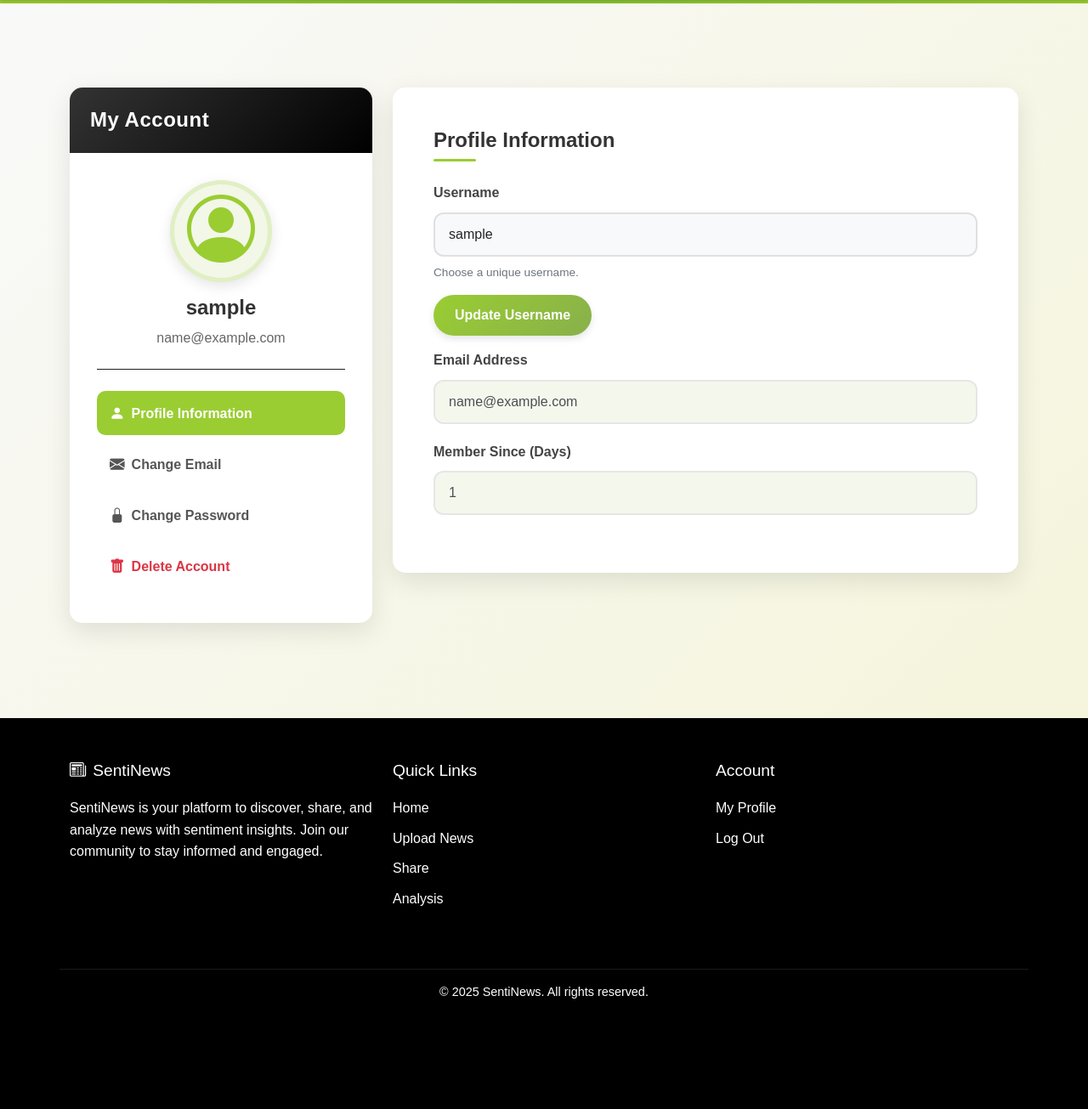
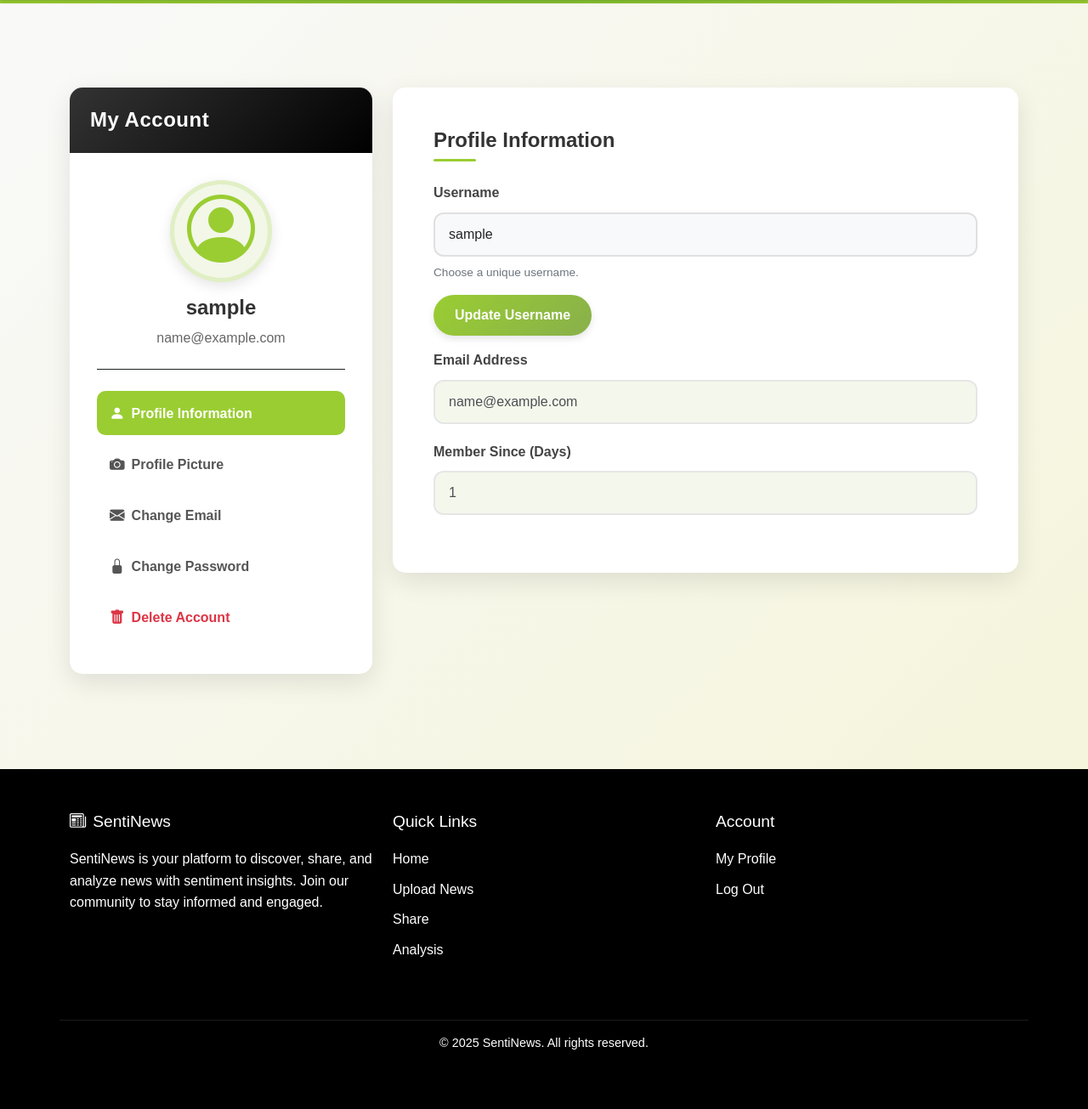
Before and after one commit to 5505GroupProject/Cits5505_groupProject, a Flask app: page /auth/profile in a window 1280 px wide. Shown: the part 91-1396 px from the top of the page at 85% size. Before the commit the page ends 1266 px from the top, so only its background shows below. Run offline with Flask 3, Linux system fonts and the light colour scheme; the visitor is signed in with stand-in values (Sample User, id 1); some libraries are stand-ins or nearby versions.

Commit message:
added a feat so that a user can add or update profile picture

```diff
--- a/app/models/user.py
+++ b/app/models/user.py
@@ -15,6 +15,8 @@ class User(db.Model, UserMixin):
     email = db.Column(db.String(120), unique=True, nullable=False)
     # Add the password field if it doesn't exist
     password_hash = db.Column(db.String(256))  # Store password hash, not plaintext
+    # Profile picture path
+    profile_picture = db.Column(db.String(200), nullable=True, default=None)
 
     # Other columns...
 
--- a/app/routes/auth.py
+++ b/app/routes/auth.py
@@ -1,6 +1,7 @@
-from flask import Blueprint, render_template, redirect, url_for, request, flash, jsonify, session
+from flask import Blueprint, render_template, redirect, url_for, request, flash, jsonify, session, current_app
 from flask_login import login_user, logout_user, current_user, login_required
 from werkzeug.security import generate_password_hash, check_password_hash
+from werkzeug.utils import secure_filename
 from app.models import User
 from app import db
 import secrets
@@ -11,6 +12,11 @@ from datetime import datetime, timedelta
 
 # Define blueprint
 auth_bp = Blueprint('auth', __name__, url_prefix='/auth')
+
+def allowed_file(filename):
+    """Check if the file has an allowed extension."""
+    ALLOWED_EXTENSIONS = {'png', 'jpg', 'jpeg', 'gif'}
+    return '.' in filename and filename.rsplit('.', 1)[1].lower() in ALLOWED_EXTENSIONS
 
 @auth_bp.route('/login', methods=['GET', 'POST'])
 def login():
@@ -286,8 +292,52 @@ def profile():
     elif request.method == 'POST':
         action = request.form.get('action')
 
+        # Update profile picture
+        if action == 'update_profile_picture':
+            if 'profile_picture' not in request.files:
+                return jsonify({'error': 'No file part'}), 400
+
+            file = request.files['profile_picture']
+
+            if file.filename == '':
+                return jsonify({'error': 'No selected file'}), 400
+
+            if file and allowed_file(file.filename):
+                # Generate a secure filename with timestamp to avoid duplicates
+                filename = secure_filename(f"{current_user.username}_{int(datetime.now().timestamp())}{os.path.splitext(file.filename)[1]}")
+
+                # Create avatars directory if it doesn't exist
+                avatars_dir = os.path.join(current_app.static_folder, 'uploads', 'avatars')
+                if not os.path.exists(avatars_dir):
+                    os.makedirs(avatars_dir)
+
+                # Save the file
+                file_path = os.path.join(avatars_dir, filename)
+                file.save(file_path)
+
+                # Delete old profile picture if exists
+                if user.profile_picture:
+                    old_file_path = os.path.join(avatars_dir, user.profile_picture)
+                    try:
+                        if os.path.exists(old_file_path):
+                            os.remove(old_file_path)
+                    except Exception as e:
+                        # Just log the error, but continue with updating
+                        print(f"Error removing old profile picture: {e}")
+
+                # Update user record
+                user.profile_picture = filename
+                db.session.commit()
+
+                return jsonify({
+                    'success': 'Profile picture updated successfully!',
+                    'profile_picture_url': url_for('static', filename=f'uploads/avatars/{filename}')
+                }), 200
+            else:
+                return jsonify({'error': 'File type not allowed. Please upload a JPG, PNG, or GIF image.'}), 400
+
         # Update username
-        if action == 'update_username':
+        elif action == 'update_username':
             new_username = request.form.get('username')
             if not new_username:
                 return jsonify({'error': 'Username is required'}), 400
--- a/app/templates/profile.html
+++ b/app/templates/profile.html
@@ -29,7 +29,11 @@
                         <div class="card-body">
                             <div class="text-center mb-3">
                                 <div class="profile-avatar mb-3">
-                                    <i class="bi bi-person-circle" style="font-size: 5rem; color: yellowgreen;"></i>
+                                    {% if user.profile_picture %}
+                                        <img src="{{ url_for('static', filename='uploads/avatars/' + user.profile_picture) }}" alt="Profile Picture" class="img-fluid rounded-circle" style="width: 100%; height: 100%; object-fit: cover;">
+                                    {% else %}
+                                        <i class="bi bi-person-circle" style="font-size: 5rem; color: yellowgreen;"></i>
+                                    {% endif %}
                                 </div>
                                 <h5>{{ user.username }}</h5>
                                 <p class="text-muted">{{ user.email }}</p>
@@ -40,6 +44,11 @@
                                     <li class="nav-item">
                                         <a class="nav-link active" href="#profile-info" data-bs-toggle="tab">
                                             <i class="bi bi-person-fill me-2"></i> Profile Information
+                                        </a>
+                                    </li>
+                                    <li class="nav-item">
+                                        <a class="nav-link" href="#profile-picture" data-bs-toggle="tab">
+                                            <i class="bi bi-camera-fill me-2"></i> Profile Picture
                                         </a>
                                     </li>
                                     <li class="nav-item">
@@ -89,6 +98,20 @@
                                         <label for="member-since" class="form-label">Member Since (Days)</label>
                                         <input type="text" class="form-control" id="member-since" value="{{ user.id | string }}" readonly>
                                     </div>
+                                </div>
+
+                                <!-- Profile Picture Tab -->
+                                <div class="tab-pane fade" id="profile-picture">
+                                    <h4 class="mb-4">Profile Picture</h4>
+                                    <form id="updateProfilePictureForm">
+                                        <input type="hidden" name="action" value="update_profile_picture">
+                                        <input type="hidden" name="csrf_token" value="{{ csrf_token() }}">
+                                        <div class="mb-3">
+                                            <label for="profile-picture" class="form-label">Upload New Profile Picture</label>
+                                            <input type="file" class="form-control" id="profile-picture" name="profile_picture" accept="image/*" required>
+                                        </div>
+                                        <button type="submit" class="btn btn-primary">Update Profile Picture</button>
+                                    </form>
                                 </div>
 
                                 <!-- Change Email Tab -->
@@ -336,6 +359,89 @@ document.addEventListener('DOMContentLoaded', function() {
         });
     }
 
+    // Update profile picture form
+    const updateProfilePictureForm = document.getElementById('updateProfilePictureForm');
+    if (updateProfilePictureForm) {
+        updateProfilePictureForm.addEventListener('submit', function(e) {
+            e.preventDefault();
+
+            const formData = new FormData(this);
+
+            // AJAX request to update profile picture
+            fetch('{{ url_for("auth.profile") }}', {
+                method: 'POST',
+                body: formData
+                // Don't set content-type header, let the browser set it with the boundary parameter
+            })
+            .then(response => response.json())
+            .then(data => {
+                if (data.success) {
+                    // Show success message
+                    showAlert(data.success, 'success');
+
+                    // Update the profile picture in the sidebar
+                    const profileAvatar = document.querySelector('.profile-avatar');
+                    if (profileAvatar && data.profile_picture_url) {
+                        // Clear existing content
+                        profileAvatar.innerHTML = '';
+
+                        // Create and add the image
+                        const img = document.createElement('img');
+                        img.src = data.profile_picture_url;
+                        img.alt = "Profile Picture";
+                        img.className = "img-fluid rounded-circle";
+                        img.style.width = "100%";
+                        img.style.height = "100%";
+                        img.style.objectFit = "cover";
+
+                        profileAvatar.appendChild(img);
+                    }
+
+                    // Reset form
+                    updateProfilePictureForm.reset();
+                } else if (data.error) {
+                    showAlert(data.error, 'danger');
+                }
+            })
+            .catch(error => {
+                showAlert('An error occurred. Please try again.', 'danger');
+                console.error('Error:', error);
+            });
+        });
+
+        // Preview image before upload
+        const profilePictureInput = document.getElementById('profile-picture');
+        if (profilePictureInput) {
+            profilePictureInput.addEventListener('change', function() {
+                if (this.files && this.files[0]) {
+                    const reader = new FileReader();
+
+                    reader.onload = function(e) {
+                        // Create preview element if it doesn't exist
+                        let previewContainer = document.getElementById('profile-picture-preview');
+
+                        if (!previewContainer) {
+                            previewContainer = document.createElement('div');
+                            previewContainer.id = 'profile-picture-preview';
+                            previewContainer.className = 'mt-3 text-center';
+                            profilePictureInput.parentNode.appendChild(previewContainer);
+                        }
+
+                        // Set preview content
+                        previewContainer.innerHTML = `
+                            <p class="text-muted">Preview:</p>
+                            <div style="width: 150px; height: 150px; overflow: hidden; border-radius: 50%; margin: 0 auto; border: 3px solid #9ACD32;">
+                                <img src="${e.target.result}" class="img-fluid" style="width: 100%; height: 100%; object-fit: cover;" alt="Profile Picture Preview">
+                            </div>
+                        `;
+                    };
+
+                    reader.readAsDataURL(this.files[0]);
+                }
+            });
+        }
+    }
+
     // Helper function to display alerts
     function showAlert(message, type) {
         const alertHTML = `
```
Also changed, not shown: app/static/uploads/avatars/Arri_1746960909.JPG (added).
